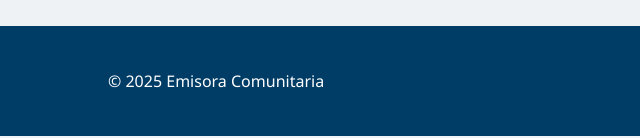
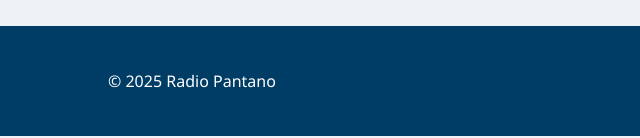
Before and after one commit to radiopantano/radio-pantano-91.5FM, a plain HTML site: page historia.html in a window 1280 px wide. Shown: the part 659-797 px from the top of the page, 0-640 px from the left. Drawn offline with Linux system fonts and the light colour scheme.

Commit message:
historia.html

```diff
--- a/historia.html
+++ b/historia.html
@@ -75,7 +75,7 @@ cotidianas que construyen nuestra historia..</p>
   <footer class="site-footer small">
     <div class="container footer-grid">
       <div>
-        <p>© 2025 Emisora Comunitaria</p>
+        <p>© 2025 Radio Pantano</p>
       </div>
     </div>
   </footer>
```
